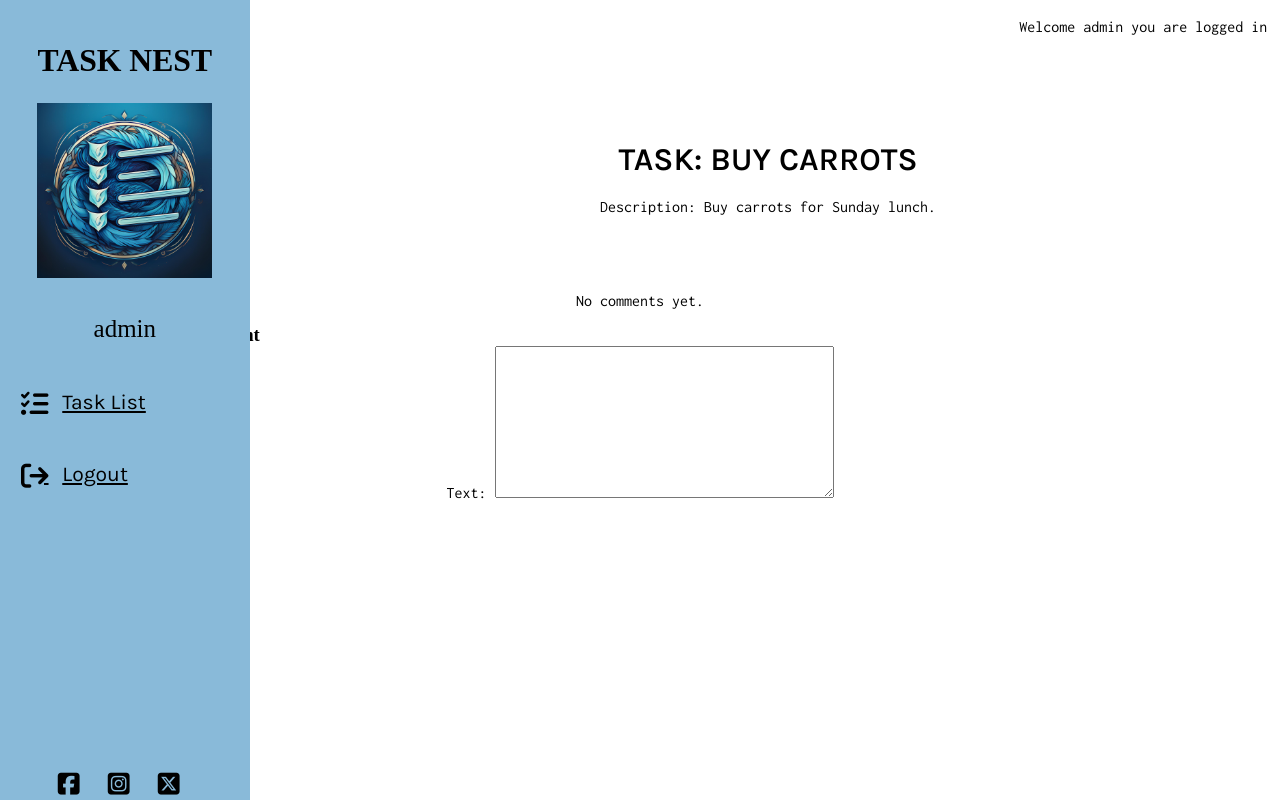
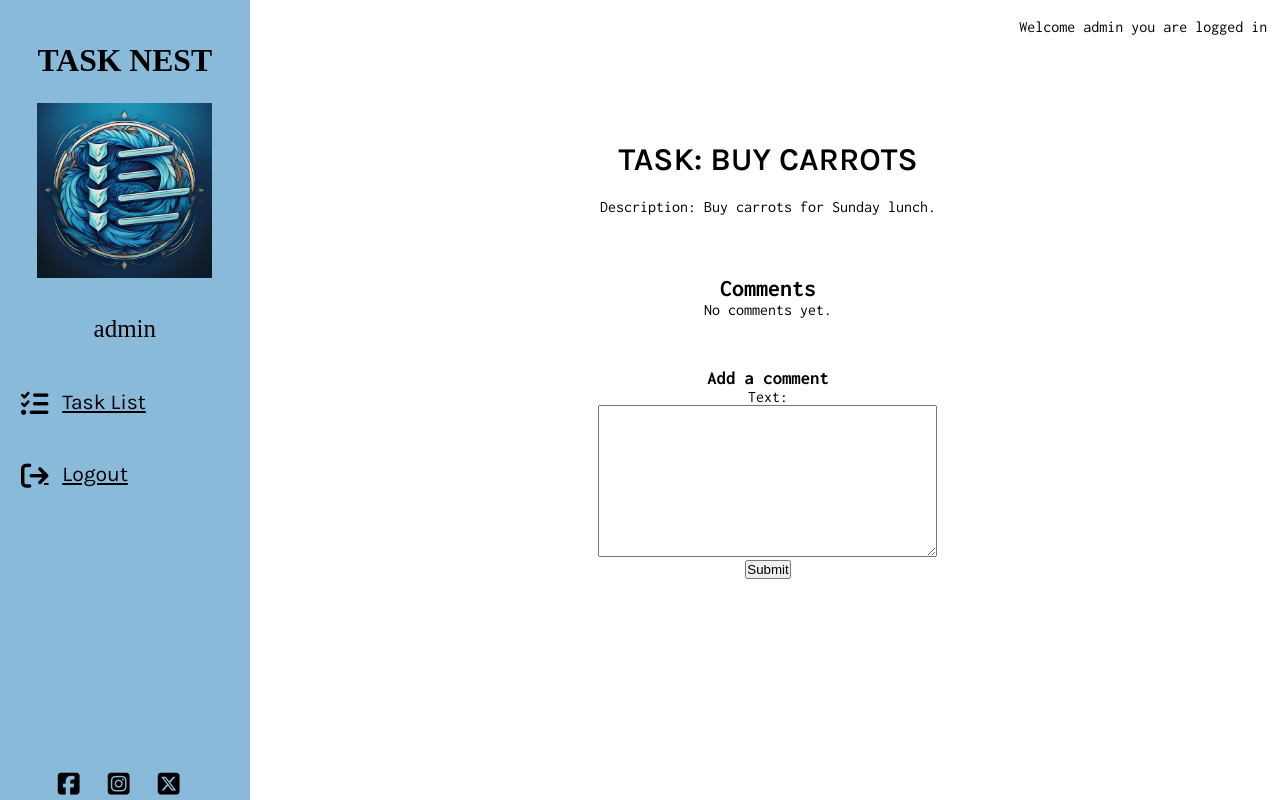
Before and after one commit to alexcurnow96/Task-Nest-Project, a Django app: page /task/1/ in a window 1280 px wide. Run offline with Django 4.2, Linux system fonts and the light colour scheme; a user stored in the database is signed in; data comes from the database, SQL or seed files in the repository; data that the repository does not hold is empty; some libraries are stand-ins or nearby versions.

Commit message:
STYLE: styled comments section on task view page

```diff
--- a/static/css/style.css
+++ b/static/css/style.css
@@ -376,6 +376,24 @@ h2 a {
   color: #000;
 }
 
+.comments {
+  width: 40%;
+  margin: 20px auto;
+  padding: 5px;
+  align-items: center;
+  text-align: center;
+  justify-content: center;
+  display: block;
+  margin-left: auto;
+  margin-right: auto;
+  font-family: "Inconsolata", sans-serif;
+}
+
+.comment {
+  margin-top: 5%;
+}
+
+
 
 /* ----------------------- ACCOUNTS PAGES ----------------------- */
 
--- a/templates/base.html
+++ b/templates/base.html
@@ -11,7 +11,7 @@
 <head>
     <meta charset="UTF-8">
     <meta name="viewport" content="width=device-width, initial-scale=1.0">
-    <meta name="description" content="A todo site with the tagline, 'Get it done, one task at a time'">
+    <meta name="description" content="Get it done, one task at a time">
     <meta name="keywords"
         content="todo todolist list reminder organisation planning projectmanagement projectplanning project">
     <link rel="preconnect" href="https://fonts.googleapis.com">
--- a/todo/templates/todo/task.html
+++ b/todo/templates/todo/task.html
@@ -7,16 +7,18 @@
     <p class="task-description">Description: {{task.description}}</p>
 </div>
 
-<div class="main-content examples">
+<div class="main_content">
+    <div class="comments">
         <h2>Comments</h2>
         {% for comment in comments %}
-    <p>{{comment.user.username}}: {{ comment.text}} {{ comment.created_at}}</p>
+        <p class="comment">{{comment.user.username}}: {{ comment.text}} <span>{{ comment.created_at}}</span></p>
         <a href="{% url 'delete_comment' comment_pk=comment.pk %}"><i class="fa-solid fa-trash"></i></a>
         {% empty %}
         <p>No comments yet.</p>
         {% endfor %}
+    </div>
 
-
+    <div class="comments">
         <h3>Add a comment</h3>
         <form method="post" action="{% url 'add_comment_to_task' task.pk %}">
             {% csrf_token %}
@@ -24,4 +26,5 @@
             <button type="submit">Submit</button>
         </form>
     </div>
+</div>
 {% endblock %}
```
Also changed, not shown: todo/templates/todo/task_list.html (+4 -6 lines). Lines whose indentation alone changed are shown as unchanged.
